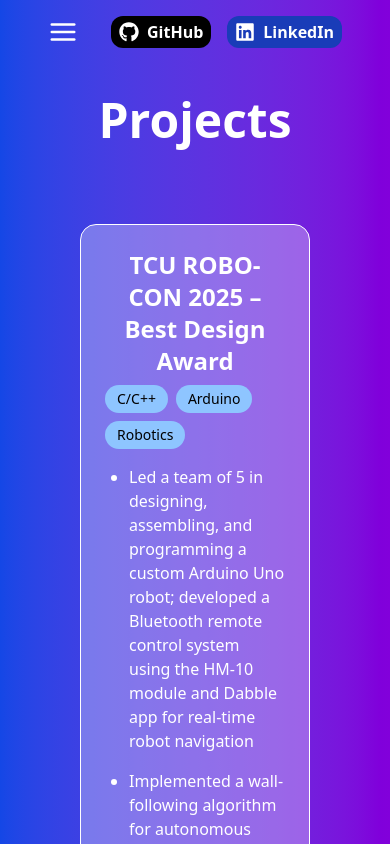
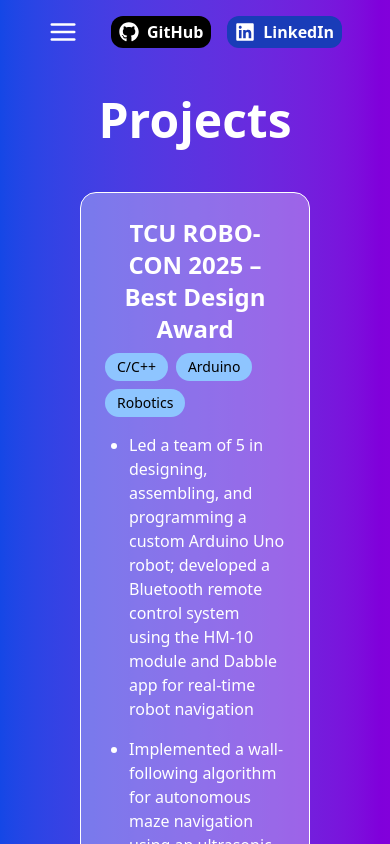
Before and after one commit to CCastelltort/personal-portfolio, a Next.js app: page /projects in a window 390 px wide. Shown: the top 844 px of the page. Built offline with nearby package versions, Linux system fonts and the light colour scheme.

Commit message:
Fix top and bottom margins

```diff
--- a/components/About.tsx
+++ b/components/About.tsx
@@ -13,7 +13,7 @@ const About = () => {
   return (
     <Container>
       <PageTitle>About Me</PageTitle>
-      <div className="mt-8 grid gap-6 grid-cols-1 md:grid-cols-2 lg:grid-cols-3 pb-12">
+      <div className="mt-12 grid gap-6 grid-cols-1 md:grid-cols-2 lg:grid-cols-3">
         <InfoCard title="EDUCATION">
           <div>
             <div>
--- a/components/Contact.tsx
+++ b/components/Contact.tsx
@@ -14,7 +14,7 @@ const Contact = () => {
   return (
     <Container>
       <PageTitle>Contact Me</PageTitle>
-      <div className="grid grid-cols-1 md:grid-cols-2 gap-8 px-10 py-20">
+      <div className="grid grid-cols-1 md:grid-cols-2 gap-8 px-10 pt-20">
         <div className="flex justify-center items-center">
           <div className="w-full max-w-md">
             <InfoCard title="CONTACT INFORMATION">
--- a/components/Projects.tsx
+++ b/components/Projects.tsx
@@ -7,7 +7,7 @@ const Projects = () => {
   return (
     <Container>
       <PageTitle>Projects</PageTitle>
-      <div className="grid grid-cols-1 md:grid-cols-2 gap-8 px-10 py-20">
+      <div className="grid grid-cols-1 md:grid-cols-2 gap-8 px-10 mt-12">
           {projects.map((project, index) => (
             <div key={index} className="flex flex-col bg-white/30 p-6 rounded-2xl text-white border border-white">
               <h2 className="text-2xl font-bold mb-2 text-center">{project.title}</h2>
```
